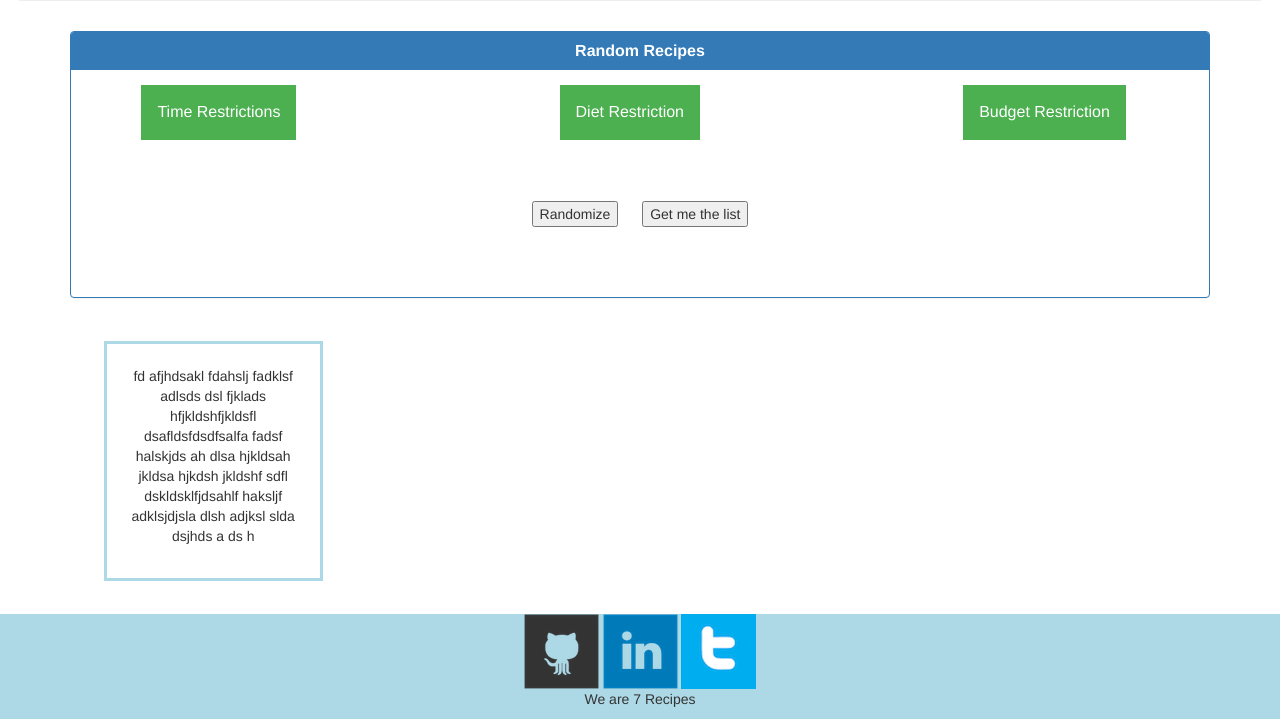
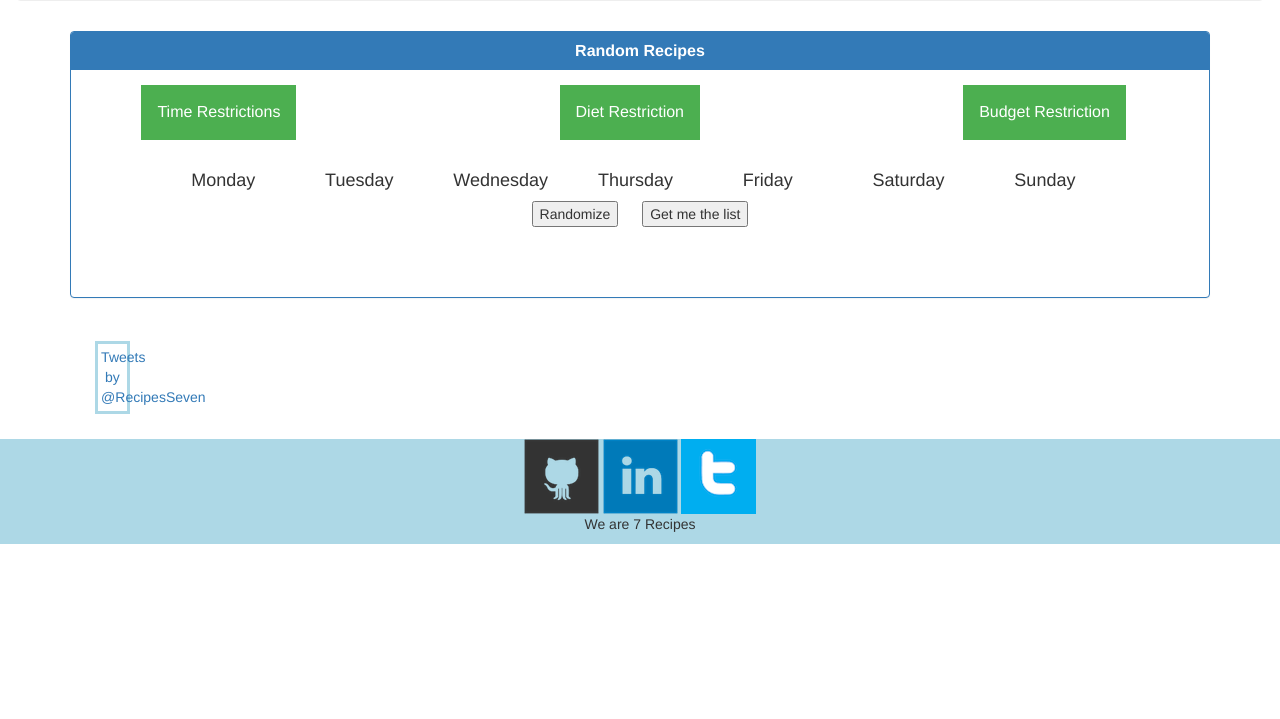
Before and after one commit to williamavasquez/backstreetboys, a PHP site: page / in a window 1280 px wide. Shown: the part 313-1032 px from the top of the page. After the commit the page ends 857 px from the top, so only its background shows below. Run offline with PHP 8.4, Linux system fonts and the light colour scheme; some libraries are stand-ins or nearby versions.

Commit message:
organized image added days readded twitter feed and modal

```diff
--- a/index.html
+++ b/index.html
@@ -80,7 +80,49 @@
                 </div>
                 <br>
                 <div id="randomizedRecipes">
+                    <!-- add divs here/ create 7 individual divs for each -->
 
+                    <!-- <br> -->
+                    <div id="image">
+                        <!-- <div class='imagePlace'>
+                        </div> -->
+                        <h4 id='dayM'>Monday</h4>
+                    </div>
+                    <!-- <br> -->
+                    <div id="image">
+                        <!-- <div class='imagePlace'>
+                        </div> -->
+                        <h4 id='dayTu'>Tuesday</h4>
+                    </div>
+                    <!-- <br> -->
+                    <div id="image">
+                        <!-- <div class='imagePlace'>
+                        </div> -->
+                        <h4 id='dayW'>Wednesday</h4>
+                    </div>
+                    <!-- <br> -->
+                    <div id="image">
+                        <!-- <div class='imagePlace'>
+                        </div> -->
+                        <h4 id='dayTh'>Thursday</h4>
+                    </div>
+                    <!-- <br> -->
+                    <div id="image">
+                        <!-- <div class='imagePlace'>
+                        </div> -->
+                        <h4 id='dayF'>Friday</h4>
+                    </div>
+                    <!-- <br> -->
+                    <div id="image">
+                        <!-- <div class='imagePlace'>
+                        </div> -->
+                        <h4 id='daySa'>Saturday</h4>
+                    </div>
+                    <div id="image">
+                       <!--  <div class='imagePlace'>
+                        </div> -->
+                        <h4 id='daySu'>Sunday</h4>
+                    </div>
                     <br>
                     <br>
                     <button id='randomizeNewlistBtn'>Randomize</button>
@@ -88,10 +130,32 @@
                 </div>
             </div>
         </div>
+        <div class="modal fade" id="myModal" role="dialog">
+            <div class="modal-dialog">
+
+                              <!-- Modal content-->
+                <div class="modal-content">
+                    <div class="modal-header">
+                        <button type="button" class="close" data-dismiss="modal">&times;</button>
+                            <h4 class="modal-title">Modal Header</h4>
+                                </div>
+                                <div class="modal-body">
+                                  <p>Some text in the modal.</p>
+                                </div>
+                            <div class="modal-footer">
+                        <button type="button" class="btn btn-default" data-dismiss="modal">Close</button>
+                </div>
+
+            </div>
+        </div>             <!-- end of modal content -->
+        </div>
         <div id='moreInformation'>
-            <div id='twitterFeed'>
-                <p> fd afjhdsakl fdahslj fadklsf adlsds dsl fjklads hfjkldshfjkldsfl dsafldsfdsdfsalfa fadsf halskjds ah dlsa hjkldsah jkldsa hjkdsh jkldshf sdfl dskldsklfjdsahlf haksljf adklsjdjsla dlsh adjksl slda dsjhds a ds h</p>
-            </div>
+            <!-- twitter feed -->
+                <div id='twitterFeed'>
+                    <a class="twitter-timeline" href="https://twitter.com/RecipesSeven" data-widget-id="713759374565453824">Tweets by @RecipesSeven</a>
+                        <script>!function(d,s,id){var js,fjs=d.getElementsByTagName(s)[0],p=/^http:/.test(d.location)?'http':'https';if(!d.getElementById(id)){js=d.createElement(s);js.id=id;js.src=p+"://platform.twitter.com/widgets.js";fjs.parentNode.insertBefore(js,fjs);}}(document,"script","twitter-wjs");</script>
+                            <!-- end of twitter feed -->
+                </div>
             <div id='nonSense'>
                 <p id="coolKids"></p>
             </div>
--- a/js/testing.js
+++ b/js/testing.js
@@ -41,7 +41,7 @@ for (var i = 7 - 1; i >= 0; i--) {
         console.log(RecipeOne.image);
         EXPR = "<img class='recipeSeven' src="+"'"+RecipeOne.image+"'>";
 
-        $('#randomizedRecipes').prepend(EXPR);
+        $('#image').prepend(EXPR);
 console.log(recipesShown);
       },
   });
--- a/selectedImagesJS.js
+++ b/selectedImagesJS.js
@@ -1,35 +1,26 @@
 $(document).ready(function(){
-	var imgProp = {
-	  'padding': '3px',
-	  'backgroundColor': '#eded01',
-	  'borderSize': '1ps',
-	  'borderStyle': 'dashed',
-	  'borderColor': '#0001fe'
-	};
+	$('#image').on('click', function(){
+		$("#myModal").modal('show');
+		if ($(this).hasClass('highlightImage')){
 
-	function highlightImg(){
-	//grabs the images from html
-		var allImgs = $('.recipeSeven');
+			$(this).removeClass('highlightImage');
 
-	//lengths over all the images
-		var nrallImgs = allImgs.length;
 
-	//looping over all of the images
-		for (var i = 0; i < nrallImgs; i++){
-			allImgs[i].onclick = function(){
-				if(this.style.borderStyle == imgProp.borderStyle){
-					this.style.padding = 'auto';
-					this.style.background = 'none';
-					this.style.border = 'none';
-				} else {
-					this.style.padding = imgProp.padding;
-					this.style.backgroundColor = imgProp.backgroundColor;
-					this.style.borderSize = imgProp.borderSize;
-					this.style.borderStyle = imgProp.borderStyle;
-					this.style.borderColor = imgProp.borderColor;
-				}
-			}
+		} else {
+			$(this).addClass('highlightImage');
+
 		}
-	}
-	highlightImg();
+
+		});
+
+	// $(".recipeSeven").click(function(){
+	//         $("#myModal").modal();
+
+	        // $(document).bind('keyup', function(e) {
+	        //     if (e.keyCode == 13){
+	        //         $("#myModal").modal('hide');
+	        //     }
+	        // });
+	    // });
+
 });
--- a/style.css
+++ b/style.css
@@ -41,35 +41,54 @@
     float: left;
 }
 
+.highlightImage
+{
+    opacity: .2;
+    border: dotted green 2px;
+}
+
 .recipeSeven
 {
  width: 120px;
  height: 200px;
  margin: 0 10px;
 }
-#recipeSeven2
+
+
+#dayM
 {
-    margin-left: 3%;
+    float:left;
+    margin-left:5%;
 }
-#recipeSeven3
+#dayTu
 {
-    margin-left: 3%;
+    float:left;
+    margin-left:7%;
 }
-#recipeSeven4
+#dayW
 {
-    margin-left: 3%;
+    float:left;
+    margin-left:6%;
 }
-#recipeSeven5
+#dayTh
 {
-    margin-left: 3%;
+    float:left;
+    margin-left:5%;
 }
-#recipeSeven6
+#dayF
 {
-    margin-left: 3%;
+    float:left;
+    margin-left:7%;
 }
-#recipeSeven7
+#daySa
 {
-    margin-left: 3%;
+    float:left;
+    margin-left:8%;
+}
+#daySu
+{
+    float:left;
+    margin-left:7%;
 }
 
 .dropdownMenu
```
